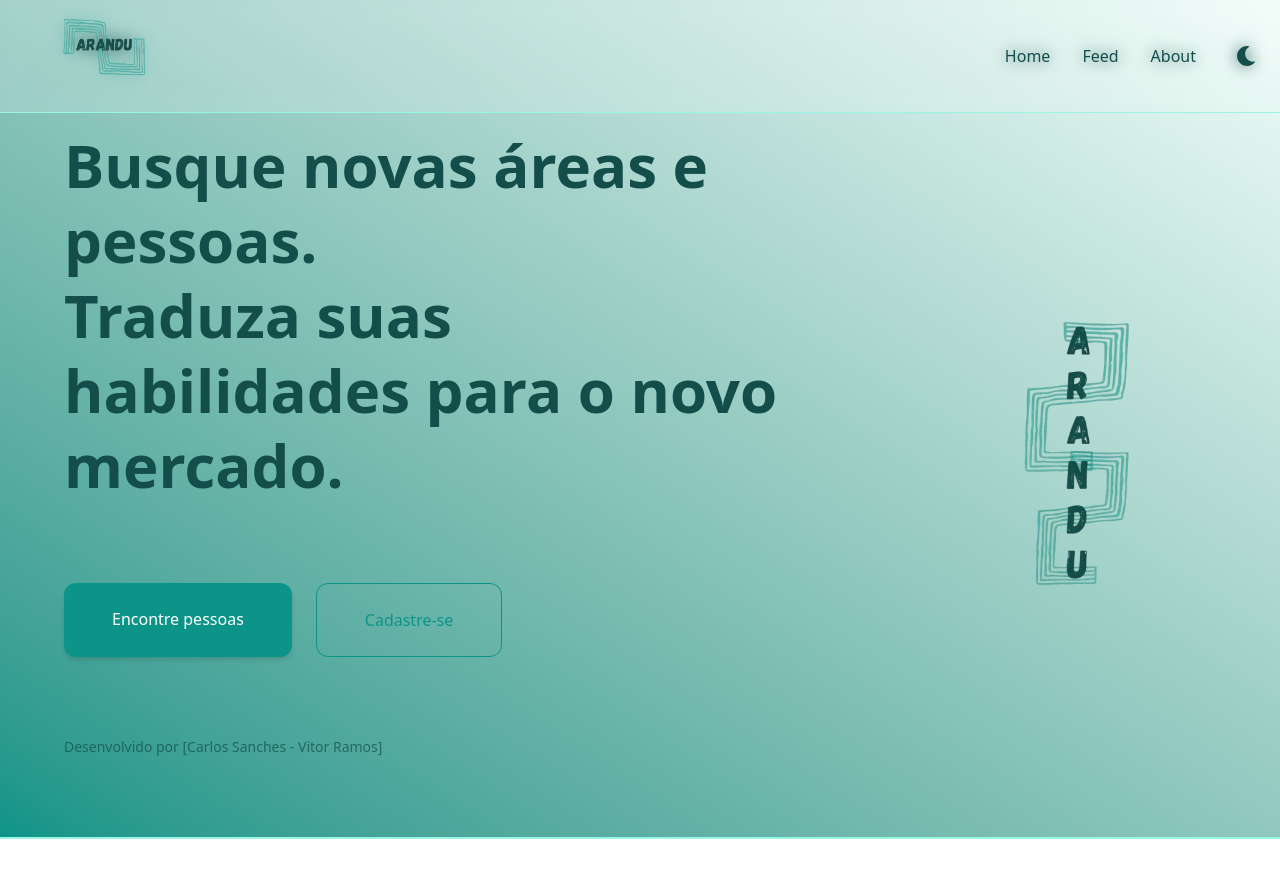
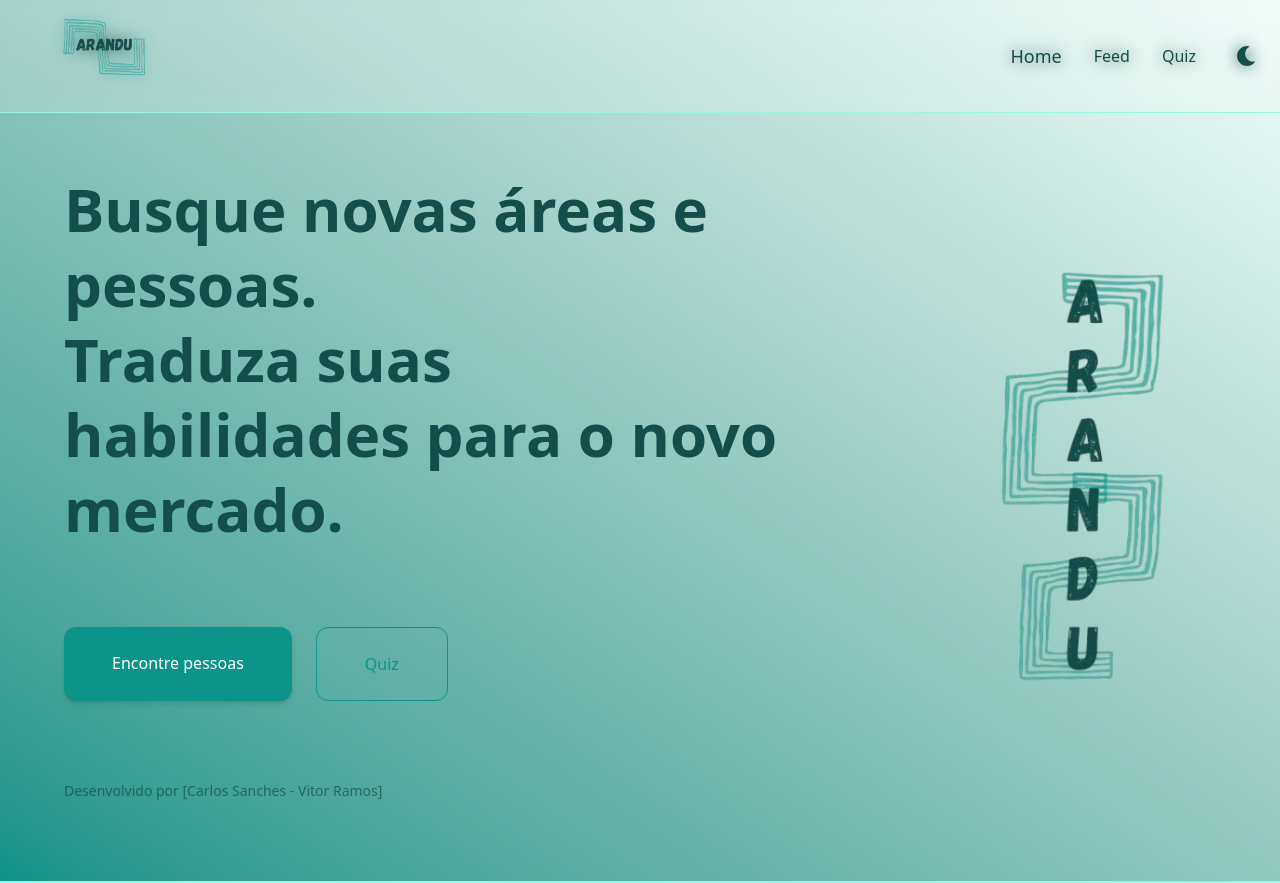
Before and after one commit to Storm-Shield/Arandu-Site, a React app in the folder frontend/: page / in a window 1280 px wide. Before the commit the page ends 839 px from the top, so only its background shows below. Built offline with nearby package versions, Linux system fonts and the light colour scheme; the HTML template or start-up script is replaced by a standard one.

Commit message:
fix(frontend): fixing link quiz

```diff
--- a/frontend/src/components/Header.jsx
+++ b/frontend/src/components/Header.jsx
@@ -31,7 +31,7 @@ const Header = () => {
                     </div>
 
                     <div className="hidden md:flex items-center space-x-8">
-                        <Link to="/" className="text-light-text dark:text-dark-text1 hover:text-light-accent dark:hover:text-dark-text2 transition-colors duration-300 relative group font-medium">
+                        <Link to="/" className="text-light-text dark:text-dark-text1 transition-all duration-500 relative group font-medium text-lg">
                             Home
                             <span className="absolute bottom-0 left-0 w-0 h-0.5 bg-light-accent dark:bg-dark-text2 group-hover:w-full transition-all duration-300"></span>
                         </Link>
@@ -39,8 +39,8 @@ const Header = () => {
                             Feed
                             <span className="absolute bottom-0 left-0 w-0 h-0.5 bg-light-accent dark:bg-dark-text2 group-hover:w-full transition-all duration-300"></span>
                         </Link>
-                        <Link to="/about" className="text-light-text dark:text-dark-text1 hover:text-light-accent dark:hover:text-dark-text2 transition-colors duration-300 relative group font-medium">
-                            About
+                        <Link to="/quiz" className="text-light-text dark:text-dark-text1 hover:text-light-accent dark:hover:text-dark-text2 transition-colors duration-300 relative group font-medium">
+                            Quiz
                             <span className="absolute bottom-0 left-0 w-0 h-0.5 bg-light-accent dark:bg-dark-text2 group-hover:w-full transition-all duration-300"></span>
                         </Link>
 
@@ -85,8 +85,8 @@ const Header = () => {
                             Feed
                             <span className="absolute bottom-0 left-0 w-0 h-0.5 bg-light-accent dark:bg-dark-text2 group-hover:w-full transition-all duration-300"></span>
                         </Link>
-                        <Link to="/about" className="text-light-text dark:text-dark-text1 hover:text-light-accent dark:hover:text-dark-text2 transition-colors duration-300 relative group font-medium" onClick={closeMobileMenu}>
-                            About
+                        <Link to="/quiz" className="text-light-text dark:text-dark-text1 hover:text-light-accent dark:hover:text-dark-text2 transition-colors duration-300 relative group font-medium" onClick={closeMobileMenu}>
+                            Quiz
                             <span className="absolute bottom-0 left-0 w-0 h-0.5 bg-light-accent dark:bg-dark-text2 group-hover:w-full transition-all duration-300"></span>
                         </Link>
                     </div>
--- a/frontend/src/pages/Feed.jsx
+++ b/frontend/src/pages/Feed.jsx
@@ -2,6 +2,7 @@ import { useEffect } from "react"
 import { CandidatesService } from "../service/CandidatesService"
 import { useState } from "react"
 import SimpleCandidatesCard from "../components/SimpleCandidatesCard"
+import Header from "../components/Header"
 const Feed = () => {
     const [candidates, setCandidates] = useState([])
     const [currentPage, setCurrentPage] = useState(1)
@@ -68,6 +69,7 @@ const Feed = () => {
     const visiblePages = getVisiblePages()
     return(
         <>
+        <Header/>
             <main className="flex flex-col items-center p-8 justify-center container mx-auto pt-37 min-h-screen">
                     <h2 className="text-3xl font-light text-light-text dark:text-dark-text1 text-center mb-8">
                         Candidatos em Destaque
--- a/frontend/src/pages/Home.jsx
+++ b/frontend/src/pages/Home.jsx
@@ -21,7 +21,7 @@ const Home = () => {
                 </div>
 
                      <div className="grid grid-cols-1 lg:grid-cols-3 w-full mx-auto relative z-20">
-                         <div className="col-span-1 lg:col-span-2 flex flex-col justify-center items-center lg:items-start text-center lg:text-left p-6 sm:p-8 lg:p-16 lg:pb-20">
+                         <div className="col-span-1 lg:col-span-2 flex flex-col justify-center items-center lg:items-start text-center lg:text-left p-6 sm:p-8 lg:p-16 lg:pb-20 mt-11">
                         <h1 className="text-3xl sm:text-4xl md:text-5xl lg:text-6xl font-extrabold text-light-text dark:text-dark-text1 mb-6 lg:mb-8 leading-tight">
                             Busque novas áreas e pessoas.<br/>Traduza suas habilidades para o novo mercado.
                         </h1>
@@ -34,10 +34,10 @@ const Home = () => {
                                 Encontre pessoas
                             </Link>
                             <Link
-                                to="/cad"
+                                to="/quiz"
                                 className="px-6 py-4 sm:px-8 sm:py-4 lg:p-6 lg:px-12 rounded-xl font-medium border border-light-bg3 text-light-bg3 dark:text-dark-text2 dark:border-dark-text2 bg-transparent hover:bg-light-bg3 hover:text-white dark:hover:bg-dark-text2 dark:hover:text-dark-bg2 transition-colors duration-300 text-sm sm:text-base text-center"
                             >
-                                Cadastre-se
+                                Quiz
                             </Link>
                         </div>
 
@@ -54,7 +54,7 @@ const Home = () => {
                             <img
                                 src="/logo/arandu-v.png"
                                 alt="Logo"
-                                className="w-auto h-full lg:h-80 xl:h-96 block dark:hidden"
+                                className="w-auto h-full block dark:hidden"
                             />
                             <img
                                 src="/logo/arandu-v-dark.png"
```
